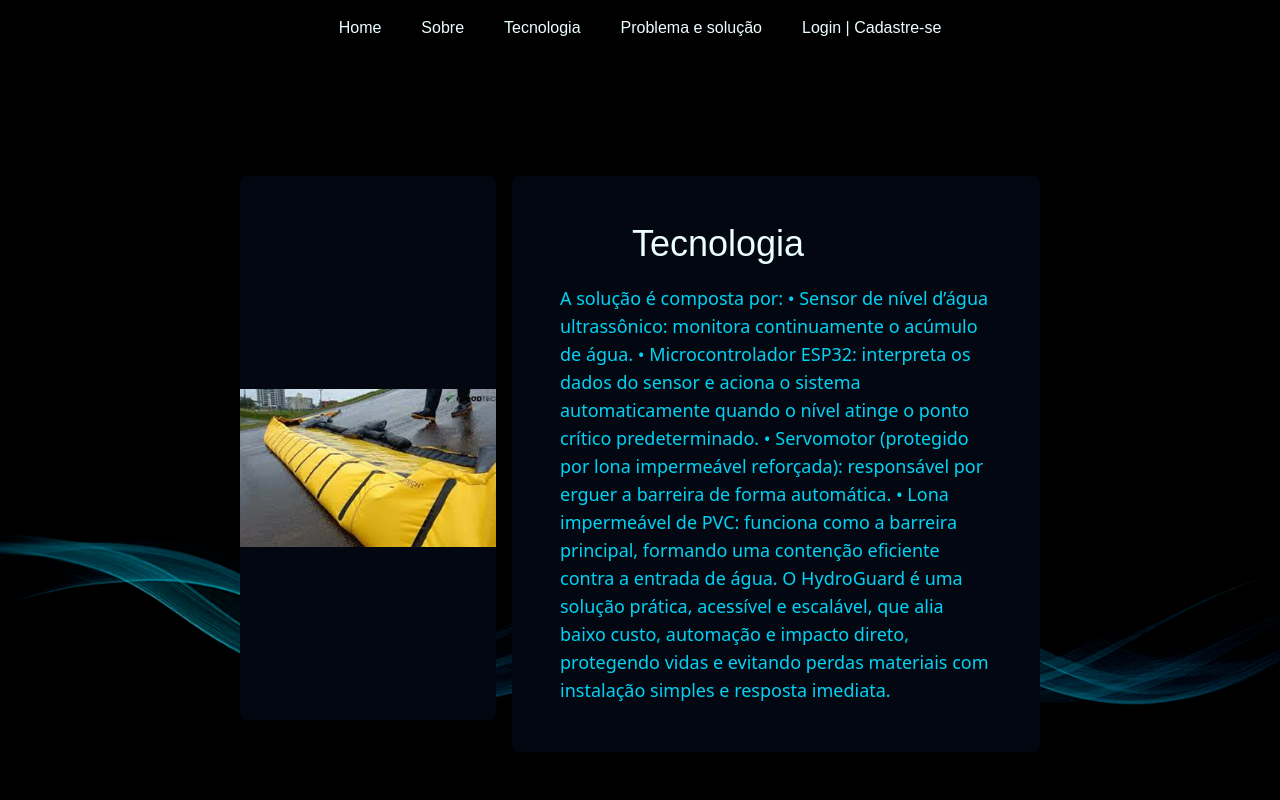
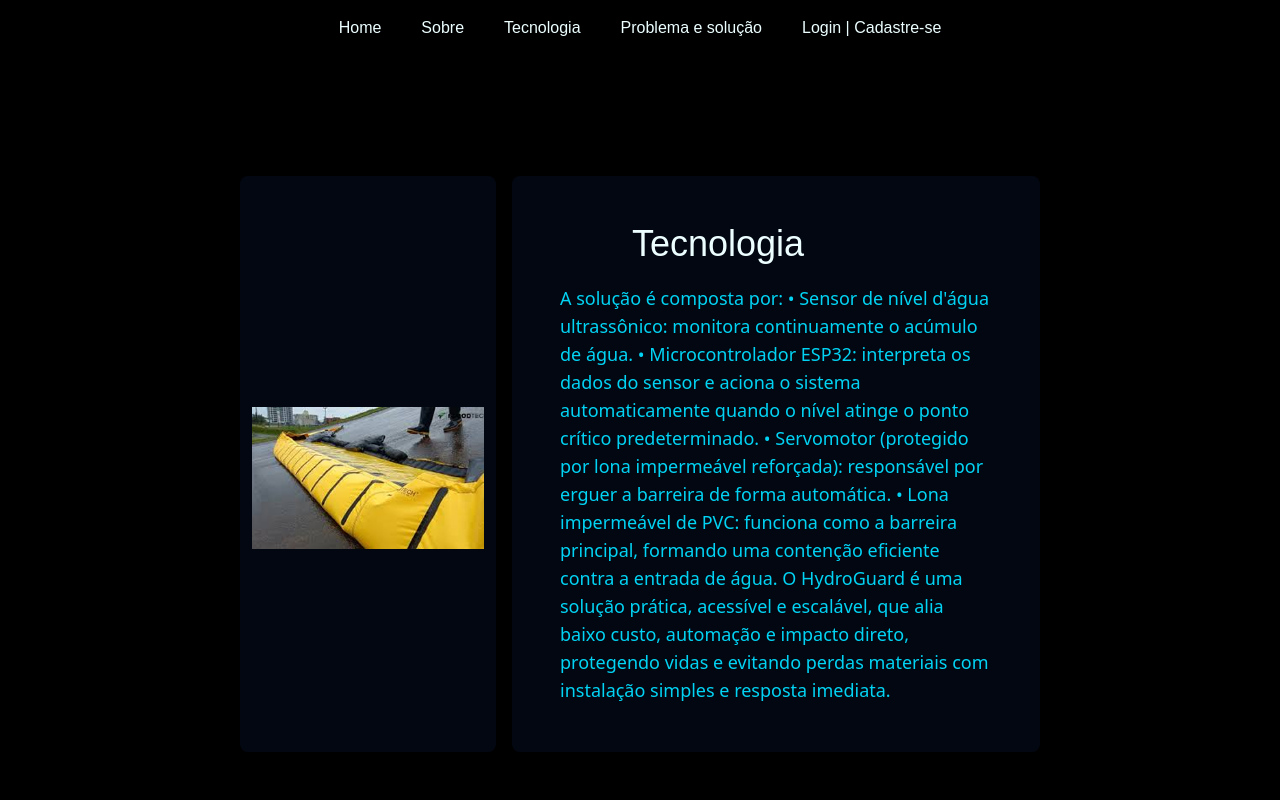
Before and after one commit to juhadja/GS-Hydroguard, a React (Vite) app: page /tecnologia in a window 1280 px wide. Shown: the top 800 px of the page. Built offline with nearby package versions, Linux system fonts and the light colour scheme.

Commit message:
Update Tecnologia.jsx

```diff
--- a/src/Routers/Tecnologia.jsx
+++ b/src/Routers/Tecnologia.jsx
@@ -3,18 +3,18 @@ import './Styles.css'
 
 export default function Tecnologia() {
     return (
-        <div className='bg-[url(./assets/ondas.png)] bg-no-repeat p-10 bg-cover bg-center grid grid-rows-3 md:grid-rows-1 md:pb-40  md:grid-cols-3 gap-4 xl:px-60 md:pt-30'>
-            <div className='bg-gray-950 w-auto pt-10 rounded-lg content-center'>
-                <img className='m-auto' src={Foto} alt="" />
+        <div className='bg-[url(./assets/ondas.png)] bg-no-repeat p-10 bg-cover bg-center grid grid-rows-2  md:grid-cols-3 gap-4 xl:px-60 md:pt-30'>
+            <div className='bg-gray-950 w-auto p-3 md:pt-10 rounded-lg flex items-center justify-center min-h-fit'>
+                <img className='w-full max-w-48 md:max-w-none md:m-auto object-contain' src={Foto} alt="" />
             </div>
-            <div className='bg-gray-950 row-span-3 md:col-span-2 p-5 md:p-12 text-center md:text-left rounded-lg'>
+            <div className='bg-gray-950 md:col-span-2 p-5 md:p-12 text-center md:text-left rounded-lg'>
                 <h2 className='text-cyan-50 text-3xl md:text-4xl md:ml-18 mb-3 md:mb-5'>Tecnologia</h2>
-                <p className='text-cyan-400 md:text-lg font-light'>A solução é composta por:
-•	Sensor de nível d’água ultrassônico: monitora continuamente o acúmulo de água.
+                <p className='text-cyan-400 text-xs md:text-lg font-light'>A solução é composta por:
+•	Sensor de nível d'água ultrassônico: monitora continuamente o acúmulo de água.
 •	Microcontrolador ESP32: interpreta os dados do sensor e aciona o sistema automaticamente quando o nível atinge o ponto crítico predeterminado.
 •	Servomotor (protegido por lona impermeável reforçada): responsável por erguer a barreira de forma automática.
 •	Lona impermeável de PVC: funciona como a barreira principal, formando uma contenção eficiente contra a entrada de água.
-O HydroGuard é uma solução prática, acessível e escalável, que alia baixo custo, automação e impacto direto, protegendo vidas e evitando perdas materiais com instalação simples e resposta imediata.</p>
+O HydroGuard é uma solução prática, acessível e escalável, que alia baixo custo, automação e impacto direto, protegendo vidas e evitando perdas materiais com instalação simples e resposta imediata.</p>
             </div>
         </div>
     )
```
